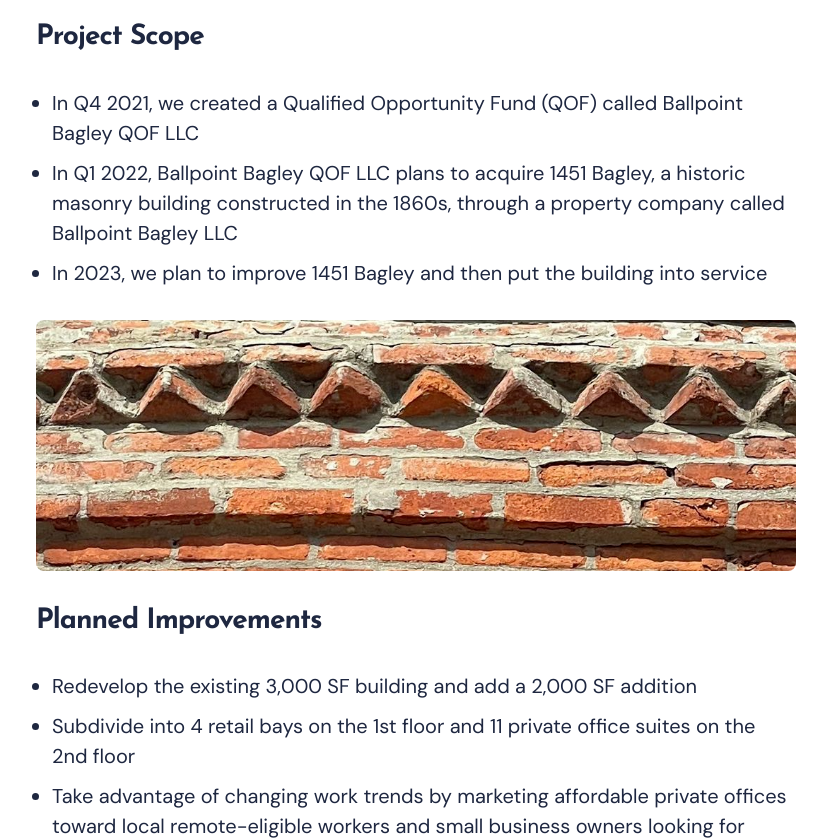
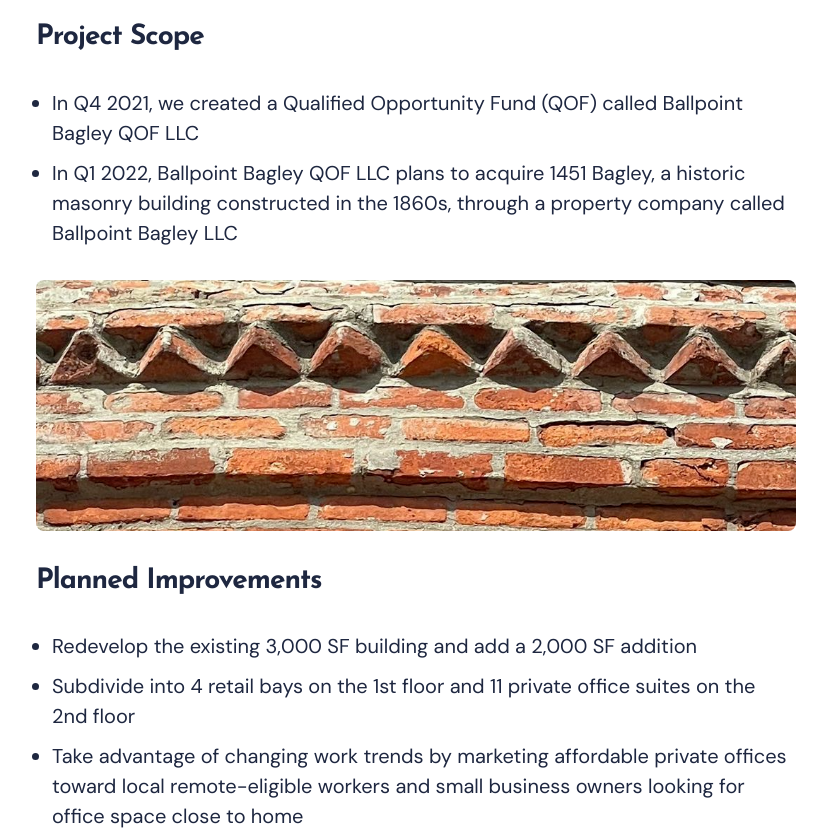
Before and after one commit to balletrealestate/balletrealestate.github.io, a Jekyll site: the page built from _posts/2022-01-07-1451-bagley.markdown, in a window 1280 px wide and 900 px high, scrolled down 2307 px, cut to the strip 0-839 px from the top of the window. Shown: the whole strip, without its empty margins (224-1051 px from the left). Built offline with Jekyll 4.4.1, drawn with Linux system fonts in a browser that asks for light colours; nearby versions of some CDN libraries.

Commit message:
trim for clarity

```diff
--- a/_posts/2022-01-07-1451-bagley.markdown
+++ b/_posts/2022-01-07-1451-bagley.markdown
@@ -25,7 +25,6 @@ This investment is illiquid and only those persons who are able and willing to r
 ## Project Scope
 * In Q4 2021, we created a Qualified Opportunity Fund (QOF) called Ballpoint Bagley QOF LLC
 * In Q1 2022, Ballpoint Bagley QOF LLC plans to acquire 1451 Bagley, a historic masonry building constructed in the 1860s, through a property company called Ballpoint Bagley LLC
-* In 2023, we plan to improve 1451 Bagley and then put the building into service
 
 ![1451 Bagley 6](/images/1451-bagley-6.png "1451 Bagley 6")
 
```
